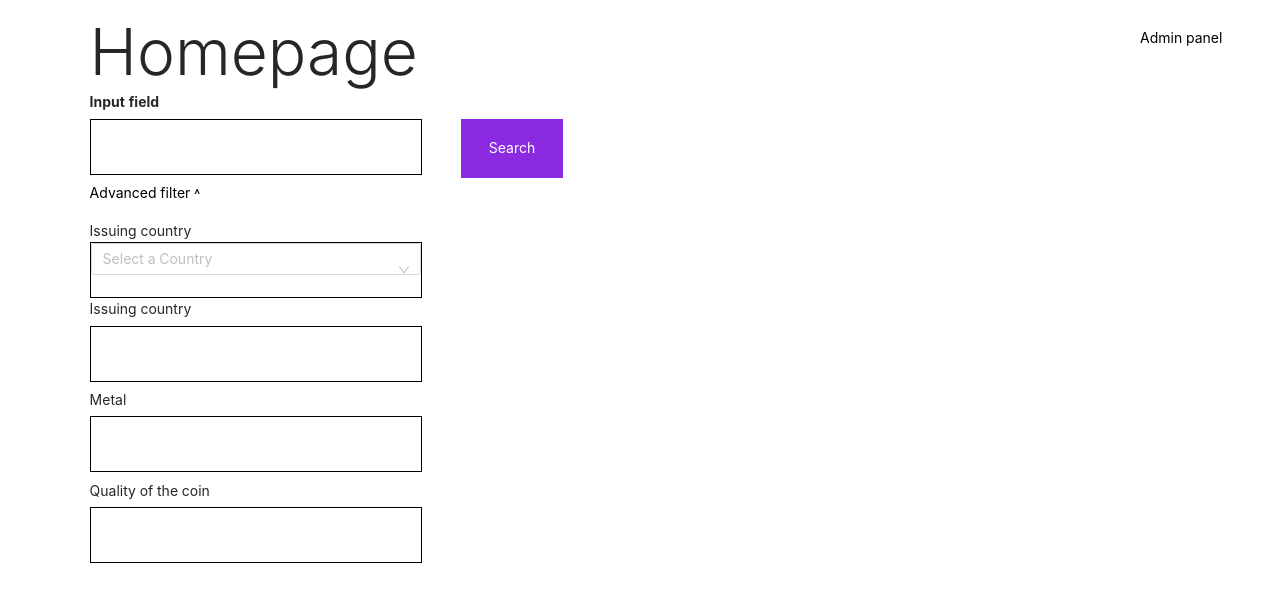
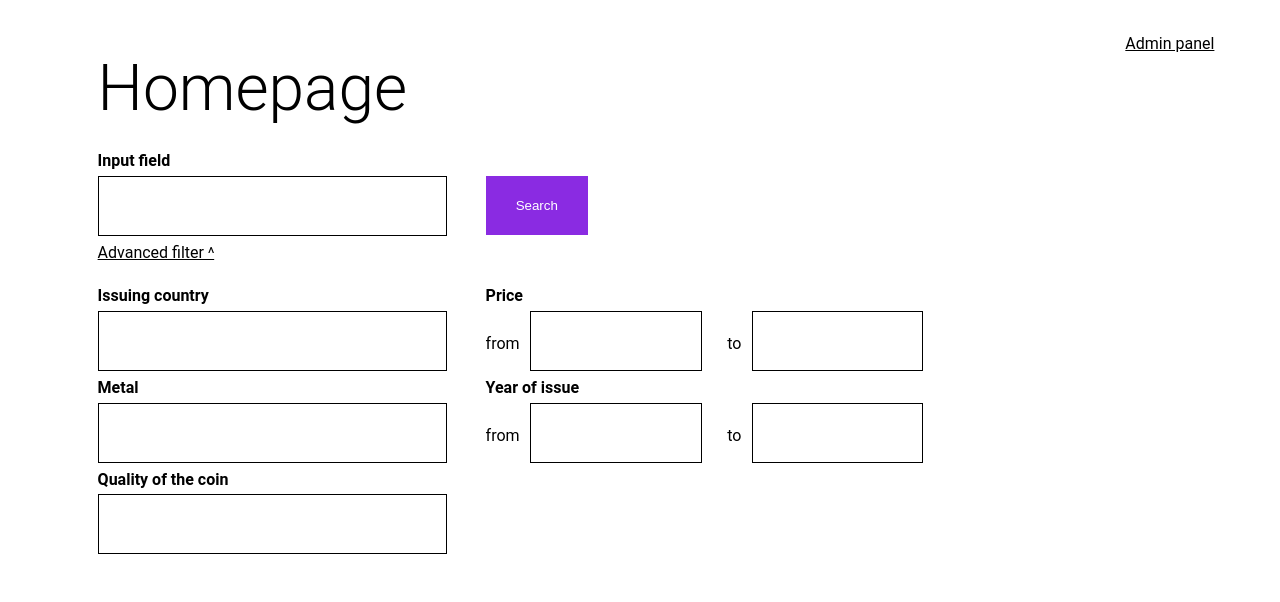
Before and after one commit to Chingiz-dev/rare-coins, a React (Create React App) app in the folder client/: page /search in a window 1280 px wide. Shown: the top 602 px of the page. Built offline with nearby package versions, Linux system fonts and the light colour scheme.

Commit message:
Search page styles added

```diff
--- a/client/src/App.js
+++ b/client/src/App.js
@@ -11,7 +11,7 @@ import HidenReg from './pages/HidenReg';
 
 class App extends React.Component {
   state = {
-    filter: 'notfound',
+    filter: '',
     coinDetails: '',
     token: localStorage.getItem('token'),
     username: localStorage.getItem('username')
--- a/client/src/components/ComplexFilter.js
+++ b/client/src/components/ComplexFilter.js
@@ -1,89 +1,99 @@
 import React, { Component } from 'react';
 import styled from "styled-components";
 import { Link } from 'react-router-dom';
-import { Select } from 'antd';
-import 'antd/dist/antd.css';
-const { Option } = Select;
 
 
 class ComplexFilter extends Component {
+
+  state = {
+    coin: "",
+    country: "",
+    metal: "",
+    quality: "",
+    yearFrom: '',
+    yearTo: '',
+    priceFrom: '',
+    priceTo: '',
+  }
+
+  handleInput = (evt) => {
+    this.setState({ [evt.target.id]: evt.target.value });
+  }
 
   onChange = (value) => {
     console.log(`selected ${value}`);
   }
 
-  handleChange = (value) => {
-    console.log(`selected ${value}`);
+  handleButtonClick = () => {
+
+    console.log(this.state);
   }
 
   render = () => {
     return (
       <FilterForm>
-        <label htmlFor="filter"><b>Input field</b></label>
-        <InputAndButton>
+        <label htmlFor="coin"><b>Input field</b></label>
+        <InputRow>
           <div>
-            <Input type="text" id="filter"
-            // value={this.state.coinType} onChange={this.handleInput}
-            />
+            <Input type="text" id="coin"
+              value={this.state.coin.toUpperCase()}
+              onChange={this.handleInput} />
           </div>
 
-          <Link to="/coinslist" onClick={this.handleClick} >
-            <Button type="submit">Search</Button>
+          <Link to="/coinslist" onClick={this.handleButtonClick} >
+            <Button type="button">Search</Button>
           </Link>
-        </InputAndButton>
+        </InputRow>
 
-        <Filters>
+        <LinkDiv>
           <StyledLink to="/">Advanced filter &#708;</StyledLink>
-        </Filters>
+        </LinkDiv>
+
+        <InputRow>
           <div>
-          <div>
-            <label htmlFor="countryselect">Issuing country</label>
-          </div>
-          <Select
-            id="countryselect"
-            showSearch
-            style={{
-              width: '26vw',
-              border: '1px solid black',
-              height: '7vh'
-            }}
-            placeholder="Select a Country"
-            optionFilterProp="children"
-            onChange={this.onChange}
-            // onFocus={onFocus}
-            // onBlur={onBlur}
-            onSearch={this.onSearch}
-            filterOption={(input, option) =>
-              option.children.toLowerCase().indexOf(input.toLowerCase()) >= 0
-            }
-          >
-            <Option value="Canada">Canada</Option>
-            <Option value="China">China</Option>
-            <Option value="Iran">Iran</Option>
-          </Select>
+            <label htmlFor="country"><b>Issuing country</b></label>
+            <br />
+            <Input type="text" id="country"
+              onChange={this.handleInput}
+              value={this.state.country.toUpperCase()} />
           </div>
           <div>
-          <label htmlFor="filter1">Issuing country</label>
+            <label htmlFor="price"><b>Price</b></label>
             <br />
-          <Input type="text" id="filter1"
-          // onChange={this.handleInput} value={this.state.pass}
-          />
+            <span>from</span>  <InputSmall type="number" id="priceFrom"
+              onChange={this.handleInput}
+              value={this.state.priceFrom} />
+            <span>to</span>  <InputSmall type="number" id="priceTo"
+              onChange={this.handleInput}
+              value={this.state.priceTo} />
+          </div>
+        </InputRow>
+
+        <InputRow>
+          <div>
+            <label htmlFor="metal"><b>Metal</b></label>
+            <br />
+            <Input type="text" id="metal"
+              onChange={this.handleInput}
+              value={this.state.metal.toUpperCase()} />
           </div>
           <div>
+            <label htmlFor="year"><b>Year of issue</b></label>
+            <br />
+            <span>from</span>  <InputSmall type="number" id="yearFrom"
+              onChange={this.handleInput}
+              value={this.state.yearFrom} />
+            <span>to</span>  <InputSmall type="number" id="yearTo"
+              onChange={this.handleInput}
+              value={this.state.yearTo} />
+          </div>
+        </InputRow>
 
-          <label htmlFor="filter2">Metal</label>
+        <div>
+          <label htmlFor="quality"><b>Quality of the coin </b></label>
           <br />
-          <Input type="text" id="filter2"
-          // onChange={this.handleInput} value={this.state.pass}
-          />
-
-        </div>
-        <div>
-          <label htmlFor="filter3">Quality of the coin</label>
-          <br />
-          <Input type="text" id="filter3"
-          // onChange={this.handleInput} value={this.state.pass}
-          />
+          <Input type="text" id="quality"
+            onChange={this.handleInput} value={this.state.quality.toUpperCase()} />
 
         </div>
       </FilterForm >
@@ -97,12 +107,9 @@ const SubmitDiv = styled.div`
 `;
 
 
-const InputAndButton = styled.div`
+const InputRow = styled.div`
     display: flex;
-`;
 
-const UpperSearchDiv = styled.div`
-    display: flex;
 `;
 
 const StyledLink = styled(Link)`
@@ -111,14 +118,22 @@ const StyledLink = styled(Link)`
     color: blueviolet;
 }`;
 
-const Filters = styled.div`
-    margin-bottom: 2vh;
+const LinkDiv = styled.div`
+    margin-bottom: 3vh;
 `
 
 const FilterForm = styled.div`
     margin-left: 7vw;
 `;
 
+const InputSmall = styled.input`
+    border: 1px solid black;
+    width: 12.1vw;
+    height: 7vh;
+    margin: 0.7vh 2vw 0.9vh 0.5vw;
+    font-size: 3vh;
+    padding-left: 1vw;
+`;
 
 const Input = styled.input`
     border: 1px solid black;
--- a/client/src/components/SimpleFilter.js
+++ b/client/src/components/SimpleFilter.js
@@ -23,10 +23,10 @@ class SimpleFilter extends Component {
         <InputAndButton>
           <div>
             <Input type="text" id="filter"
-              value={this.state.coinType} onChange={this.handleInput} />
+              value={this.state.coinType.toUpperCase()} onChange={this.handleInput} />
           </div>
           <Link to="/coinslist" onClick={this.handleClick} >
-            <Button type="submit">Search</Button>
+            <Button type="button">Search</Button>
           </Link>
         </InputAndButton>
 
--- a/client/src/pages/CoinsList.js
+++ b/client/src/pages/CoinsList.js
@@ -66,13 +66,8 @@ class CoinsList extends Component {
 
 
 export default CoinsList;
-const Grey = styled.span`
-    color: #B1ABAB;
-`;
 
 const HomeLink = styled(Link)`
-  position: relative;
-  bottom: -15px;
     color: #B1ABAB;
   &:hover{
     color: blueviolet;
--- a/client/src/pages/OneCoin.js
+++ b/client/src/pages/OneCoin.js
@@ -11,7 +11,7 @@ class OneCoin extends Component {
 
         <ImagesDiv>
           <div>
-            <CoinImage src={coin.obv} alt={coin.coin} />
+            <UpperCoinImage src={coin.obv} alt={coin.coin} />
           </div>
           <div >
             <CoinImage src={coin.rev} alt={coin.coin} />
@@ -80,11 +80,21 @@ const StyledLink = styled(Link)`
 }`;
 
 const CoinImage = styled.img`
+    padding-left: 7vw;
+    height: 42.5vh;
+    transition: 0.5s;
+    &:hover {
+      transform: scale(1.1);
+    }
+`;
+
+const UpperCoinImage = styled.img`
+    padding-left: 7vw;
     margin-bottom: 5vh;
     height: 42.5vh;
     transition: 0.5s;
     &:hover {
-      transform: scale(1.2);
+      transform: scale(1.1);
     }
 `;
 
@@ -92,7 +102,7 @@ const Main = styled.div`
     display: flex;
     justify-content: center;
     padding-top: 5vh;
-    height: 95vh;
+    height: 90vh;
 `;
 
 const ImagesDiv = styled.div`
@@ -100,7 +110,7 @@ const ImagesDiv = styled.div`
 `;
 
 const TextDiv = styled.div`
-    width: 35.3vw;
+    width: 30vw;
     background-color: rgba(196, 196, 196, 0.5);
     padding: 4vh 3vw 2vh 3vw;
     color: black;
@@ -123,5 +133,6 @@ const Tr = styled.tr`
 
 
 const Table = styled.table`
+    border-collapse: collapse;
     width: 100%;
 `;
```
Lines whose indentation alone changed are shown as unchanged.
